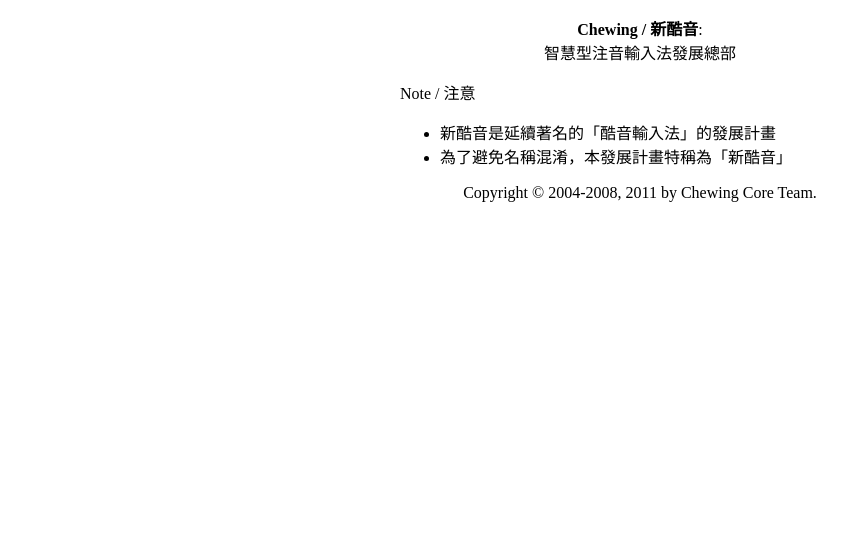
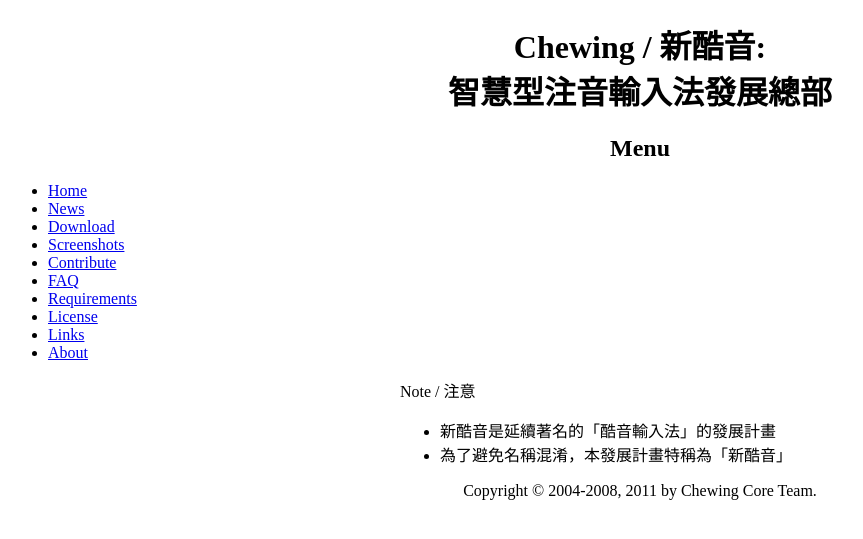
Before and after one commit to chewing/chewing.github.com, a Jekyll site: the page built from index.html, in a window 1280 px wide. Shown: the top 539 px of the page, without its empty margins (0-863 px from the left). Built offline with Jekyll 4.4.1, drawn with Linux system fonts in a browser that asks for light colours.

Commit message:
Add menu navigation

```diff
--- a/_layouts/default.html
+++ b/_layouts/default.html
@@ -7,8 +7,25 @@
 </head>
 <body>
 	<header>
-		<p><b>Chewing / 新酷音</b>:<br />智慧型注音輸入法發展總部</p>
+		<h1><b>Chewing / 新酷音</b>:<br />智慧型注音輸入法發展總部</h1>
 	</header>
+	<nav>
+		<header>
+			<h2>Menu</h2>
+		</header>
+		<ul>
+			<li><a href="index.html">Home</a></li>
+			<li><a href="news.html">News</a></li>
+			<li><a href="download.html">Download</a></li>
+			<li><a href="screenshots.html">Screenshots</a></li>
+			<li><a href="contribute.html">Contribute</a></li>
+			<li><a href="faq.html">FAQ</a></li>
+			<li><a href="requirements.html">Requirements</a></li>
+			<li><a href="license.html">License</a></li>
+			<li><a href="links.html">Links</a></li>
+			<li><a href="about.html">About</a></li>
+		</ul>
+	</nav>
 	<div id="main">
 
 		{{ content }}
```
